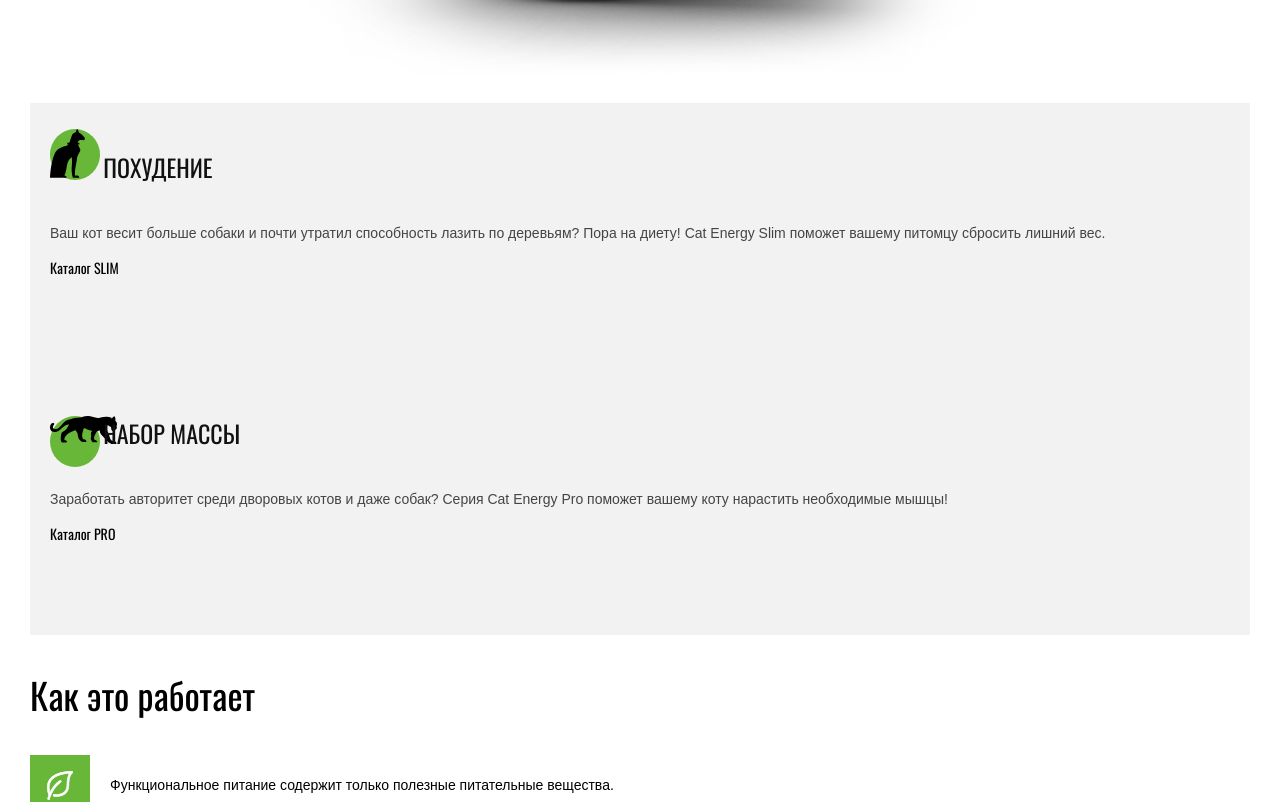
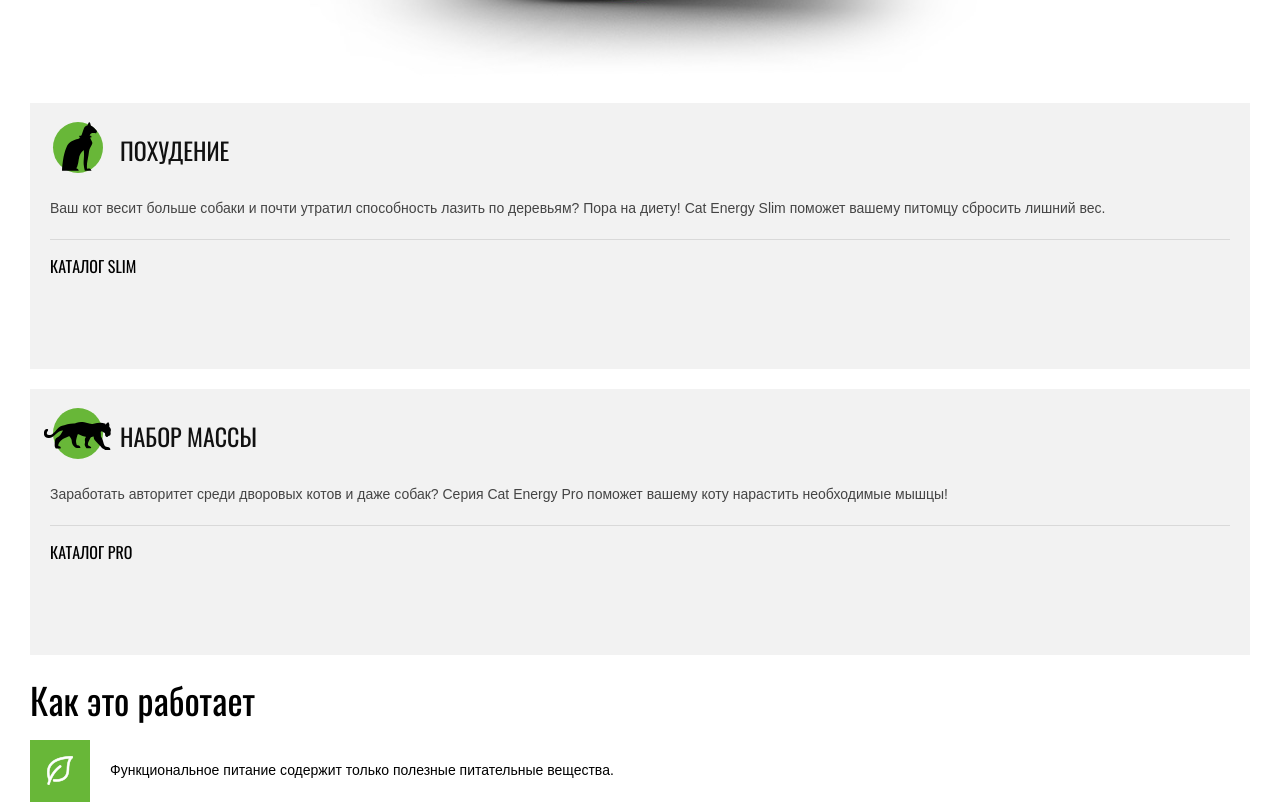
Before and after one commit to elyaperagov/647811-cat-energy-17, a website: page source/index.html in a window 1280 px wide. Shown: the part 858-1660 px from the top of the page. Drawn offline with nearby package versions, Linux system fonts and the light colour scheme; files that its build step writes are made by us from their sources.

Commit message:
главная преимущества

```diff
--- a/source/index.html
+++ b/source/index.html
@@ -77,7 +77,7 @@
               </li>
               <li class="programs__item">
                 <div class="programs__img">
-                  <svg id="icon-cat-slim" viewBox="0 0 134 56" width="67px"; height="28px">
+                  <svg class="programs__svg programs__svg--gain" id="icon-cat-slim" viewBox="0 0 134 56" width="67px"; height="28px">
                     <g>
                       <path
                         d="M123.1,5.8c1.2-1.9,2.7-3.4,4.5-4.6c1-0.7,1.6-0.7,2.2,0.6c0.8,1.9,1.5,3.9,0.9,6c-0.2,0.8-0.1,1.4,0.4,2.1
--- a/source/less/blocks/advantages.less
+++ b/source/less/blocks/advantages.less
@@ -10,6 +10,13 @@
   font-size: 36px;
   line-height: 60px;
   font-weight: normal;
+  margin-top: 15px;
+  margin-bottom: 10px;
+}
+
+.advantages__desc {
+  font-size: 14px;
+  line-height: 18px;
 }
 
 .advantages__item {
--- a/source/less/blocks/programs.less
+++ b/source/less/blocks/programs.less
@@ -1,6 +1,5 @@
 .programs__inner {
   .wrapper();
-  padding-top: 20px;
 }
 
 .programs__list {
@@ -13,7 +12,8 @@
   position: relative;
   background: #f2f2f2;
   z-index: -2px;
-  padding: 22px 20px;
+  padding: 19px 20px;
+  margin-top: 20px;
 }
 
 .programs__title {
@@ -23,6 +23,7 @@
   color: #111111;
   display: inline-block;
   text-transform: uppercase;
+  margin: 10px 0 10px 70px;
 }
 
 .programs__about {
@@ -30,12 +31,32 @@
   line-height: 18px;
   text-align: left;
   color: #444444;
+  margin: 0;
+  padding: 20px 0 22px;
+  border-bottom: 1px solid #d9d9d9;
+  margin-bottom: 15px
 }
 
 .programs__img {
-  display: inline-block;
+  content: "";
+  position: absolute;
   background-color: #68b738;
   width: 50px;
   height: 51px;
   border-radius: 50%;
+  padding-left: 9px;
+  margin-right: 15px;
+  margin-left: 3px;
 }
+
+.programs__link {
+  font-size: 16px;
+  line-height: 16px;
+  text-transform: uppercase;
+}
+
+.programs__svg {
+  &--gain {
+    transform: translate(-27%, 50%);
+  }
+}
```
